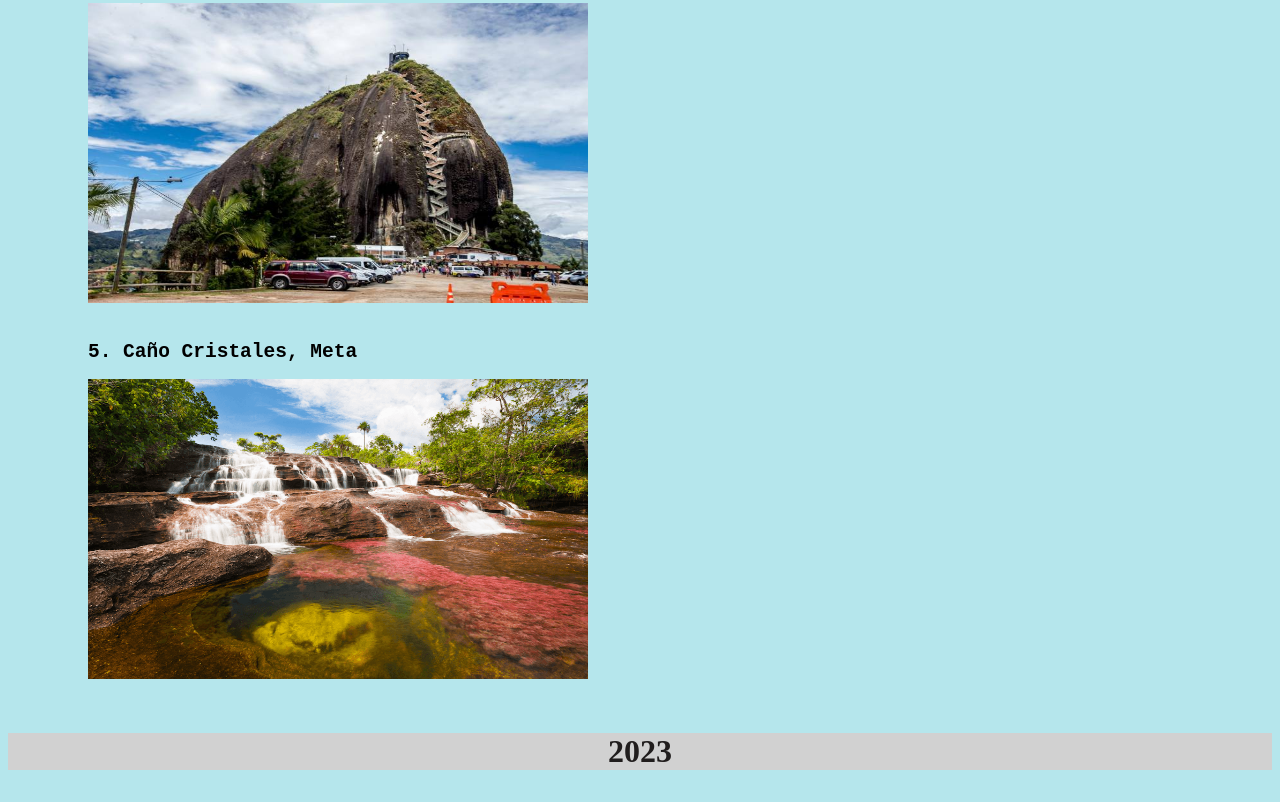
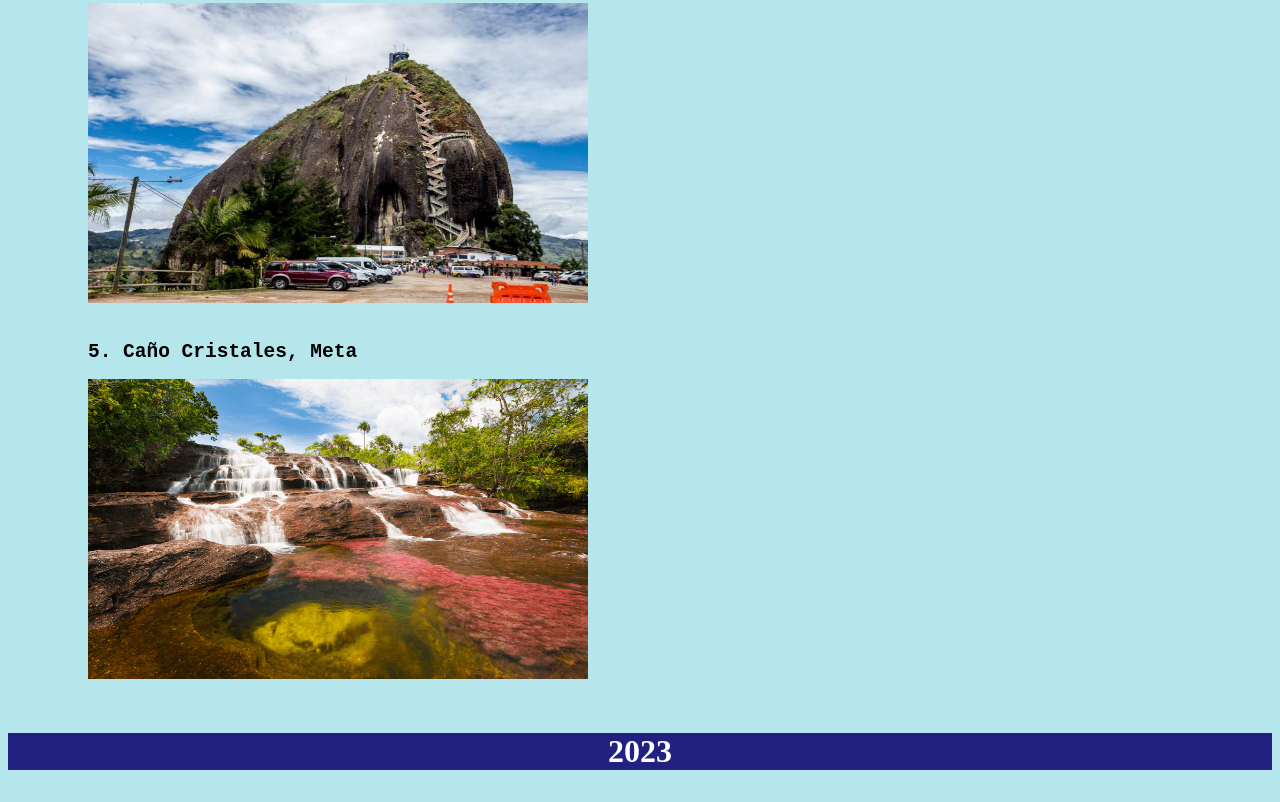
Before and after one commit to KarenBayona/ClaseViernes, a plain HTML site: page html/agrupacion.html in a window 1280 px wide. Shown: the part 1530-2332 px from the top of the page. Drawn offline with Linux system fonts and the light colour scheme.

Commit message:
add agrupacion.html

```diff
--- a/html/agrupacion.html
+++ b/html/agrupacion.html
@@ -43,8 +43,8 @@
     </ul>
     </div>
     <footer>
-        <div style="background-color: rgb(209, 209, 209);">
-        <h3 style="color: rgb(32, 29, 29);width: 100%;font-size: 200%;text-align: center;">2023</h3>
+        <div style="background-color: rgb(34, 32, 129);">
+        <h3 style="color: rgb(255, 255, 255);width: 100%;font-size: 200%;text-align: center;">2023</h3>
         </div>
     </footer>
 </body>
```
